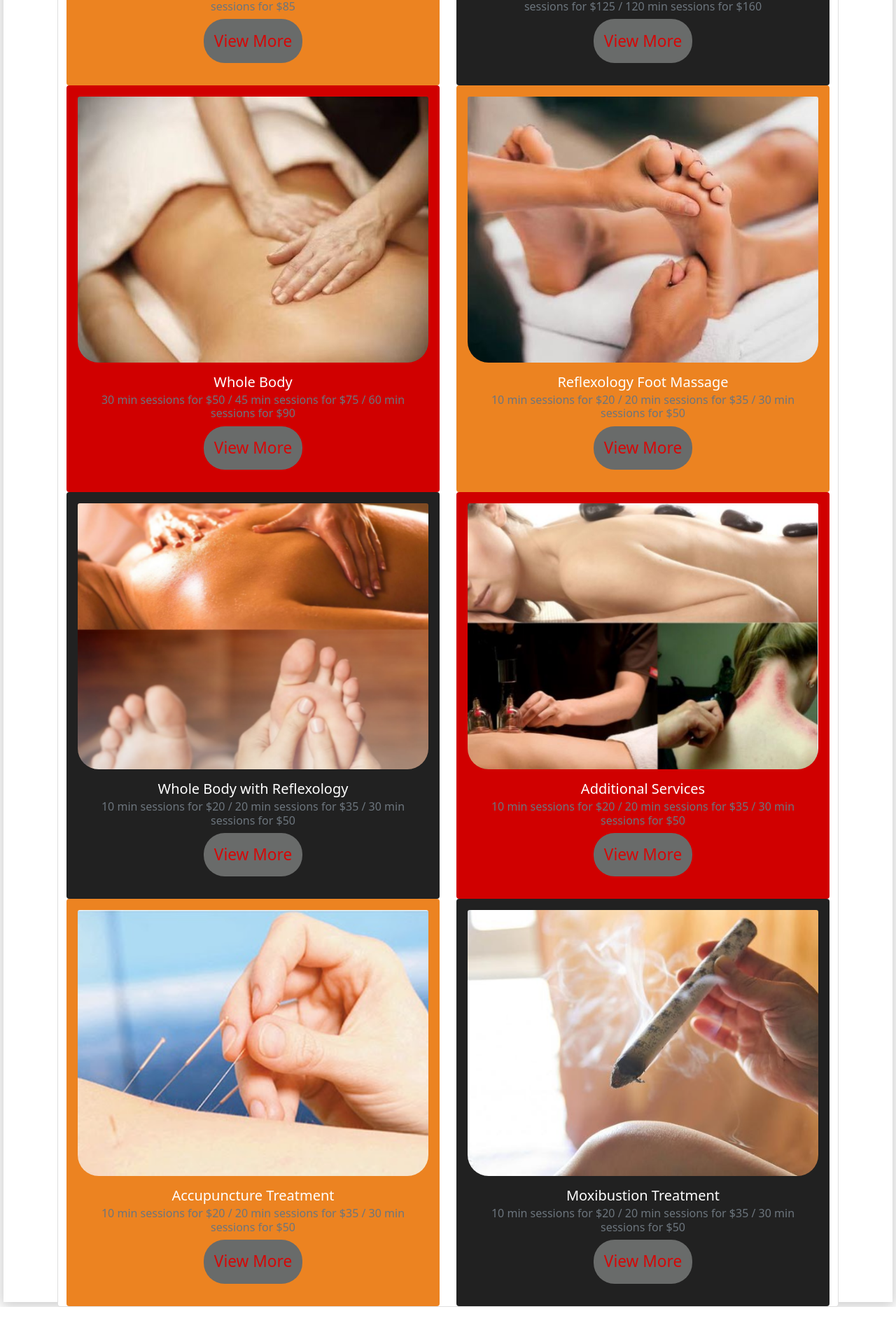
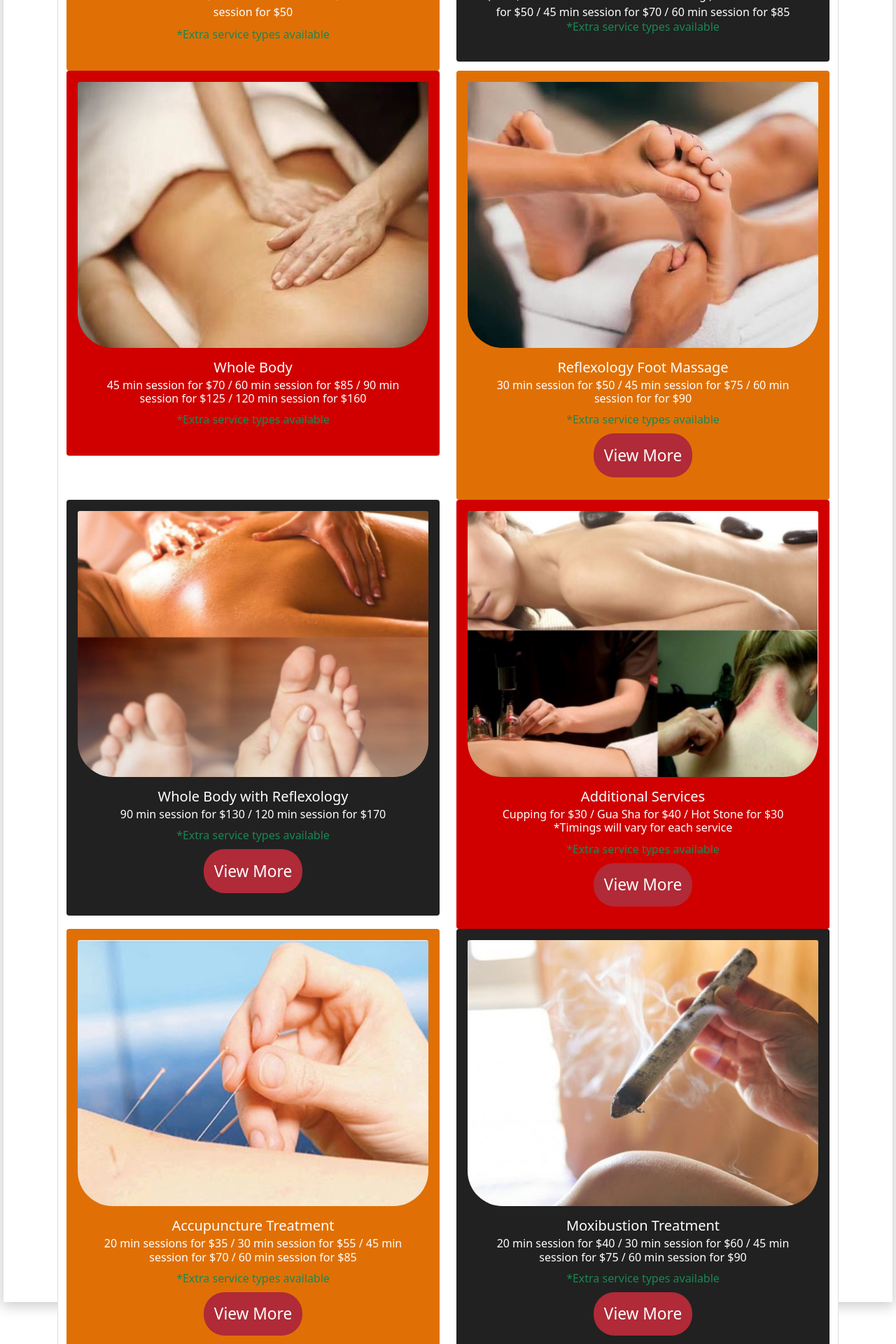
Before and after one commit to NSen29/TakapunaMassage, a React (Create React App) app in the folder takapuna-massage-frontend/: page /pricing in a window 1280 px wide. Shown: the part 540-2460 px from the top of the page at 70% size. Before the commit the page ends 2407 px from the top, so only its background shows below. Built offline with nearby package versions, Linux system fonts and the light colour scheme.

Commit message:
Definitions have been aligned with the buttons
definitions of services have been placed along with its allocated position and user can view when they click the view more button

```diff
--- a/takapuna-massage-frontend/src/pages/price.css
+++ b/takapuna-massage-frontend/src/pages/price.css
@@ -1,6 +1,6 @@
 :root {
     --primary: rgb(243, 62, 62);
-    --secondary: rgb(236, 131, 33);
+    --secondary: rgb(224, 112, 6);
     --dark: #212121;
     --light: #F3F3F3;
     --radius: 0.2rem;
@@ -114,7 +114,7 @@ Body {
     display: flex;
     transform: translateX(0);
     transition: transform 0.6s ease-in-out;
-    border-radius: 40px;
+    border-radius: 150px;
     box-shadow: 0px 3px 18px 3px rgba(0, 0, 0, 0.2);
 }
 
@@ -122,7 +122,9 @@ img {
     width: 380px;
     height: 380px;
     object-fit: cover;
-    border-radius: 30px;
+    border-radius: 50px;
+    border-top-left-radius: 50px;
+    border-top-right-radius: 50px;
 }
 
 .buttons-container {
--- a/takapuna-massage-frontend/src/pages/pricing.js
+++ b/takapuna-massage-frontend/src/pages/pricing.js
@@ -21,7 +21,7 @@ export class pricing extends Component {
             <Card body style =
             {
                 {
-                    backgroundColor: '#ec8321',
+                    backgroundColor: '#e07006',
                     borderColor: '#f33e3e',
                     borderWidth: 0,
                     borderStyle: 'groove'
@@ -31,17 +31,22 @@ export class pricing extends Component {
             src={require('./Head, Neck and Shoulders.jpg')} alt="Head Neck and Shoulders"/>
 
             <CardBody body color = "light" >
-            <CardTitle tag = "h5" > Head, Neck and Shoulders </CardTitle>
+            <CardTitle tag = "h5"  > Head, Neck and Shoulders </CardTitle>
                                     <CardSubtitle>
+                                    <p className="mb-2 text-white" tag="h6" color='light'>
+             10 min session
+            for $20 / 20 min session
+            for $35 / 30 min session
+         for $50
+            </p>
             </CardSubtitle>
-                                    <CardText className="mb-2 text-muted" tag="h6" color='light'>
-                                        30 min sessions
-            for $50 / 45 min sessions
-            for $70 / 60 min sessions
-            for $85
+            <CardText>
+          <p className="mb-2 text-success" tag="h6" color='light'>
+             *Extra service types available
+            </p>
         </CardText>
 
-         <HoverText />
+
             </CardBody>
             </Card>
              </Col>
@@ -60,17 +65,18 @@ export class pricing extends Component {
             <CardBody>
             <CardTitle tag = "h5" >
           Upper/Lower Body </CardTitle>
-            <CardSubtitle>
+                                    <CardSubtitle className=" text-white">
+                                        (Neck, Shoulders and Back /  Back and Leg )
+                                        30 min sessions
+            for $50 / 45 min session
+            for $70 / 60 min session
+            for $85
         </CardSubtitle>
-    <CardText className="mb-2 text-muted" tag="h6" >
-            45 min sessions
-            for $70 / 60 min sessions
-            for $85 / 90 min sessions
-            for $125 / 120 min sessions
-            for $160
+    <CardText className="mb-2 text-success" tag="h6" >
+               *Extra service types available
         </CardText>
 
-        <HoverText />
+
              </CardBody>
              </Card>
              </Col>
@@ -87,22 +93,23 @@ export class pricing extends Component {
             src = {require('./Whole Body.jpg')} / >
             <CardBody>
             <CardTitle tag = "h5"> Whole Body </CardTitle>
-           <CardSubtitle className = "mb-2 text-muted" tag = "h6" >
-            30 min sessions
-            for $50 / 45 min sessions
-            for $75 / 60 min sessions
-           for $90
+           <CardSubtitle className = "mb-2 text-white" tag = "h6" >
+            45 min session
+            for $70 / 60 min session
+            for $85 / 90 min session
+           for $125 / 120 min session for $160
          </CardSubtitle>
-         <CardText>
+                                    <CardText className = "mb-2 text-success">
+                                    *Extra service types available
         </CardText>
-        <HoverText />
+
     </CardBody>
  </Card>
  </Col>
 <Col md={6}>
     <Card body style = {
                 {
-                    backgroundColor: '#ec8321',
+                    backgroundColor: '#e07006',
                     borderColor: '#d00000',
                     borderWidth: 0,
                     borderStyle: 'groove'
@@ -112,116 +119,145 @@ export class pricing extends Component {
      src = {require('./Reflexology.jpg')} / >
     <CardBody>
     <CardTitle tag="h5"> Reflexology Foot Massage </CardTitle>
-    <CardSubtitle className = "mb-2 text-muted" tag = "h6" >
-            10 min sessions
-            for $20 / 20 min sessions
-            for $35 / 30 min sessions
-         for $50
+    <CardSubtitle className = "mb-2 text-white" tag = "h6" >
+            30 min session
+            for $50 / 45 min session
+            for $75 / 60 min session for
+         for $90
+
     </CardSubtitle>
-<CardText>
+                                    <CardText  className = "mb-2 text-success">
+                                    *Extra service types available
 </CardText>
-<HoverText />
+<HoverText3 />
  </CardBody>
 </Card>
  </Col>
  <Col md = { 6 } >
-<Card body inverse style = {
+<Card body style = {
                 {
                     backgroundColor: '#212121',
                     borderColor: '#d00000',
                     borderWidth: 0,
                     borderStyle: 'groove'
                 }
-            } >
+            } inverse>
 <CardImg top width = "100%"
             src = {require('./Whole Body with Reflexology.jpg')} / >
 <CardBody>
     <CardTitle tag = "h5" >
      Whole Body with Reflexology </CardTitle>
- <CardSubtitle className = "mb-2 text-muted" tag = "h6" color='light'>
-            10 min sessions
-            for $20 / 20 min sessions
-            for $35 / 30 min sessions
-         for $50 </CardSubtitle>
-     <CardText>
+ <CardSubtitle className = "mb-2 text-white" tag = "h6" color='light'>
+            90 min session
+            for $130 / 120 min  session
+                                        for  $170
+                                                         </CardSubtitle>
+                                    <CardText  className = "mb-2 text-success">
+                                    *Extra service types available
+
     </CardText>
-    <HoverText />
+    <HoverText3 />
  </CardBody>
 </Card>
 </Col>
 <Col md = { 6 }>
-<Card body inverse style = {
+<Card body  style = {
                 {
                     backgroundColor: '#d00000',
                     borderColor: '#d00000',
                     borderWidth: 0,
                     borderStyle: 'groove'
                 }
-            } >
+            } inverse>
 <CardImg top width = "100%"
             src = {require('./Additional Services.jpg')}/ >
     <CardBody>
 <CardTitle tag = "h5">
  Additional Services</CardTitle>
- <CardSubtitle className = "mb-2 text-muted" tag = "h6" >
-            10 min sessions
-            for $20 / 20 min sessions
-            for $35 / 30 min sessions
-        for $50
+                                    <CardSubtitle className="mb-2 text-white" tag="h6" text={{ color: 'white' }}>
+                                        Cupping for $30 / Gua Sha for $40 / Hot Stone for $30
+                                        *Timings will vary for each service
      </CardSubtitle>
- <CardText>
+                                    <CardText  className = "mb-2 text-success">
+                                        *Extra service types available
     </CardText>
-    <HoverText/>
+    <HoverText1/>
      </CardBody>
     </Card>
                         </Col>
                         <Col md = { 6 } >
             <Card body style = {
                 {
-                    backgroundColor: '#ec8321',
+                    backgroundColor: '#e07006',
+                    borderColor: '#d00000',
+                    borderWidth: 0,
+                    borderStyle: 'groove'
+                }
+            }inverse >
+            <CardImg top width = "100%"
+            src = {require('./Accupuncture.jpg')}/ >
+            <CardBody>
+            <CardTitle tag = "h5"> Accupuncture Treatment </CardTitle>
+        <CardSubtitle className = "mb-2 text-white" tag = "h6" >
+            20 min sessions
+            for $35 / 30 min session
+            for $55 / 45 min session
+          for $70 / 60 min session for $85
+        </CardSubtitle>
+                                    <CardText  className = "mb-2 text-success">
+                                    *Extra service types available
+      </CardText>
+      <HoverText4 />
+</CardBody>
+</Card>
+                        </Col>
+                        <Col md = { 6 } >
+            <Card body  style = {
+                {
+                    backgroundColor: '#212121',
                     borderColor: '#d00000',
                     borderWidth: 0,
                     borderStyle: 'groove'
                 }
             } inverse>
             <CardImg top width = "100%"
-            src = {require('./Accupuncture.jpg')}/ >
+            src = {require('./Moxibustion.jpg')} / >
             <CardBody>
-            <CardTitle tag = "h5"> Accupuncture Treatment </CardTitle>
-        <CardSubtitle className = "mb-2 text-muted" tag = "h6" >
-            10 min sessions
-            for $20 / 20 min sessions
-            for $35 / 30 min sessions
-          for $50
+            <CardTitle tag = "h5"> Moxibustion Treatment </CardTitle>
+        <CardSubtitle className = "mb-2 text-white" tag = "h6" >
+            20 min session
+            for $40 / 30 min session
+            for $60 / 45 min session
+          for $75 / 60 min session for $90
         </CardSubtitle>
-    <CardText>
+                                    <CardText  className = "mb-2 text-success">
+                                    *Extra service types available
       </CardText>
-      <HoverText />
+      <HoverText5 />
 </CardBody>
 </Card>
                         </Col>
-                        <Col md = { 6 } >
-            <Card body inverse style = {
+                        <Col md = { 12 } >
+            <Card body style = {
                 {
-                    backgroundColor: '#212121',
+                    backgroundColor: '#d00000',
                     borderColor: '#d00000',
                     borderWidth: 0,
                     borderStyle: 'groove'
                 }
-            } >
+            } inverse>
             <CardImg top width = "100%"
             src = {require('./Moxibustion.jpg')} / >
             <CardBody>
-            <CardTitle tag = "h5"> Moxibustion Treatment </CardTitle>
-        <CardSubtitle className = "mb-2 text-muted" tag = "h6" >
-            10 min sessions
-            for $20 / 20 min sessions
-            for $35 / 30 min sessions
-          for $50
+            <CardTitle tag = "h5"> Extra Service Types </CardTitle>
+        <CardSubtitle className = "mb-2 text-white" tag = "h6" >
+                                        Therapeutic      /      Swedish/Relaxing
+                                        /     Sport    /     Deep Tissue
         </CardSubtitle>
                                     <CardText>
+
       </CardText>
-      <HoverText />
+      <HoverText2/>
 </CardBody>
 </Card>
   </Col>
@@ -233,7 +269,7 @@ export class pricing extends Component {
 }
 export default pricing
 
-function HoverText() {
+function HoverText1() {
     const [open, setOpen] = useState(false);
 
     return (
@@ -241,13 +277,51 @@ function HoverText() {
       <Button onClick={() => setOpen(!open)}  aria-controls="example-collapse-text" aria-expanded={open} block
     variant="danger"
                 outline
+                active
     size="sm">
        View More
       </Button>
       <Collapse in={open}>
         <div id="Upper Body">
 
-                    THERAPEUTIC MASSAGE
+
+
+Hot stone massage is a variation on classic massage therapy. Heated smooth, flat stones are placed on key points on the body. The massage therapist may also hold the stones and use them to massage certain areas of the body. The heat warms and relaxes the muscles, which allows the therapist to apply deeper pressure, if desired. The warmth of the hot stones improves circulation and calms the nervous system. People also get hot stone massage for a variety of health conditions:
+
+Back pain and aches
+
+Poor circulation
+
+Osteoarthritis and arthritis pain
+
+Stress, anxiety and tension
+
+Insomnia
+
+
+        </div>
+            </Collapse>
+
+    </>
+    );
+}
+
+function HoverText2() {
+    const [open, setOpen] = useState(false);
+
+    return (
+        <>
+      <Button onClick={() => setOpen(!open)}  aria-controls="example-collapse-text" aria-expanded={open} block
+    variant="danger"
+                outline
+                active
+    size="sm">
+       View More
+      </Button>
+      <Collapse in={open}>
+        <div id="Upper Body">
+       <p>
+       ***********************************************************************************************************
 Therapeutic Massage can work wonders on the places you hold your tension.
 
 Chronic stress, tension and pain don’t have to be a part of your life.
@@ -257,9 +331,120 @@ This massage focuses on the muscles, tendons and fascia underlying the surface l
 Once released, the muscles are able to get proper blood flow and oxygenation.
 
                     This technique may leave you with a little soreness right afterwards, but you’re sure to feel better and more relaxed than you have in a long time.
+
+                    </p>
+                    <p>
+                    ****************************************************************************************************************
+
+
+General Massage for relaxation and perfect for first timers. Reduces stress and tension.
+
+It effects on circulation and nervous system. It stretches the ligaments, muscles and tendons keeping them supple and pliable. Main purpose of Swedish Massage is to move fluids, increase the oxygen flow in the blood and release toxins from the muscles. Promoting health and well being.
+                    </p>
+                    <p>
+                    ****************************************************************************************************************
+
+                    Sport Massage is typically used before, during, and after athletic events. The purpose of the massage is to prepare the athlete for peak performance, to drain away fatigue, to relieve swelling, to reduce muscle tension, to promote flexibility and to prevent injuries. The technique often involves a blend of traditional Swedish Massage Shiatsu and stretches specifically designed to treat athletes. Each sport uses muscles groups in a different way. Sport massage is designed to address those specific concerns and way differ according to the sport the athlete plays. It helps heal strained muscles and allow healthy ones to reach peak performance and maintain it while minimizing the risk of injury.
+                    </p>
+                    <p>
+                    ****************************************************************************************************************
+
+
+                        Deep Tissue Massage is used to release chronic muscle tension through slower strokes and more direct deep pressure or friction applied across the grain of the muscles not with the grain. Deep tissue massage helps to break up and eliminate scar tissue. Deep tissue massage usually focuses on more specific areas and may cause some soreness during or right after the massage. However, if the massage is done correctly you should feel better than ever within a day or two.
+                        </p>
         </div>
             </Collapse>
 
     </>
     );
   }
+
+  function HoverText3() {
+    const [open, setOpen] = useState(false);
+
+    return (
+        <>
+      <Button onClick={() => setOpen(!open)}  aria-controls="example-collapse-text" aria-expanded={open} block
+    variant="danger"
+                outline
+                active
+    size="sm">
+       View More
+      </Button>
+      <Collapse in={open}>
+        <div id="Upper Body">
+
+
+
+
+Reflexology is the application of pressure to areas on the feet (or the hands). Reflexology is generally relaxing and may help alleviate stress.
+
+The theory behind reflexology is that areas of the foot correspond to organs and systems of the body. Pressure applied to the foot is believed to bring relaxation and healing to the corresponding area of the body.
+
+Reflexologists use foot charts to guide them as they apply pressure to specific areas. Reflexology is sometimes combined with other hands-on therapies and may be offered by chiropractors and physical therapists, among others.
+
+Several studies indicate that reflexology may reduce pain and psychological symptoms, such as stress and anxiety, and enhance relaxation and sleep. Given that reflexology is also low risk, it can be a reasonable option if you're seeking relaxation and stress relief.
+
+        </div>
+            </Collapse>
+
+    </>
+    );
+}
+function HoverText4() {
+    const [open, setOpen] = useState(false);
+
+    return (
+        <>
+      <Button onClick={() => setOpen(!open)}  aria-controls="example-collapse-text" aria-expanded={open} block
+    variant="danger"
+                outline
+                active
+    size="sm">
+       View More
+      </Button>
+      <Collapse in={open}>
+        <div id="Upper Body">
+
+
+
+
+Acupuncture involves the insertion of very thin needles through your skin at strategic points on your body. A key component of traditional Chinese medicine, acupuncture is most commonly used to treat pain. Increasingly, it is being used for overall wellness, including stress management.
+
+Traditional Chinese medicine explains acupuncture as a technique for balancing the flow of energy or life force — known as chi or qi (chee) — believed to flow through pathways (meridians) in your body. By inserting needles into specific points along these meridians, acupuncture practitioners believe that your energy flow will re-balance.
+
+In contrast, many Western practitioners view the acupuncture points as places to stimulate nerves, muscles and connective tissue. Some believe that this stimulation boosts your body's natural painkillers.
+
+        </div>
+            </Collapse>
+
+    </>
+    );
+}
+function HoverText5() {
+    const [open, setOpen] = useState(false);
+
+    return (
+        <>
+      <Button onClick={() => setOpen(!open)}  aria-controls="example-collapse-text" aria-expanded={open} block
+    variant="danger"
+                outline
+                active
+    size="sm">
+       View More
+      </Button>
+      <Collapse in={open}>
+        <div id="Upper Body">
+
+
+
+Moxibustion is a form of heat therapy in which dried plant materials called "moxa" are burned on or very near the surface of the skin. The intention is to warm and invigorate the flow of Qi in the body and dispel certain pathogenic influences.
+
+Moxa is usually made from the dried leafy material of Chinese mugwort (Artemesia argyi or A.vlugaris), but it can be made of other substances as well.
+
+        </div>
+            </Collapse>
+
+    </>
+    );
+}
```
Lines whose indentation alone changed are shown as unchanged.
